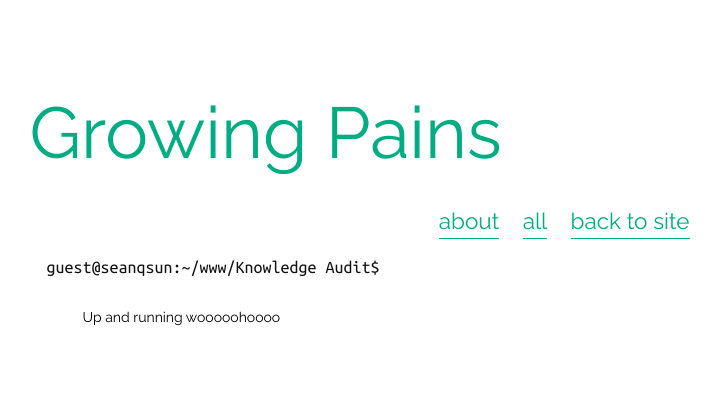
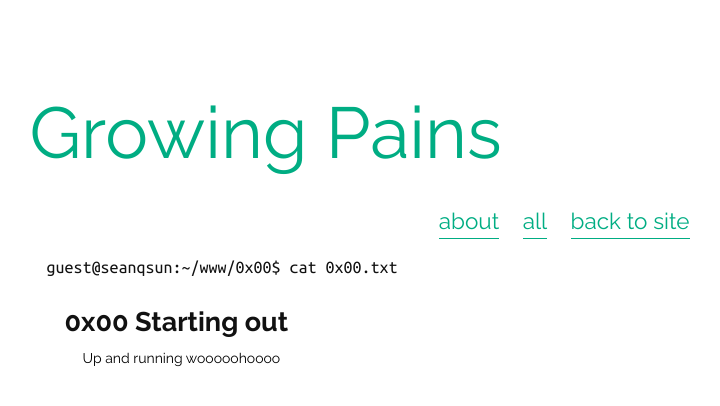
Before and after one commit to Sean-Q-Sun/Sean-Q-Sun.github.io, a Jekyll site: the page built from _posts/2017-02-03-0x00.md, in a window 1280 px wide. Shown: the top 406 px of the page, without its empty margins (245-965 px from the left). Built offline with Jekyll 4.4.1, drawn with Linux system fonts in a browser that asks for light colours.

Commit message:
Update 2017-02-03-0x00.md

```diff
--- a/_posts/2017-02-03-0x00.md
+++ b/_posts/2017-02-03-0x00.md
@@ -1,8 +1,10 @@
 ---
 layout: post
-title: Knowledge Audit
 permalink: /blog/0x00
 tags: hello-world first-post
+command: cat 0x00.txt
 ---
 
+## 0x00 Starting out
+
 Up and running wooooohoooo
```
